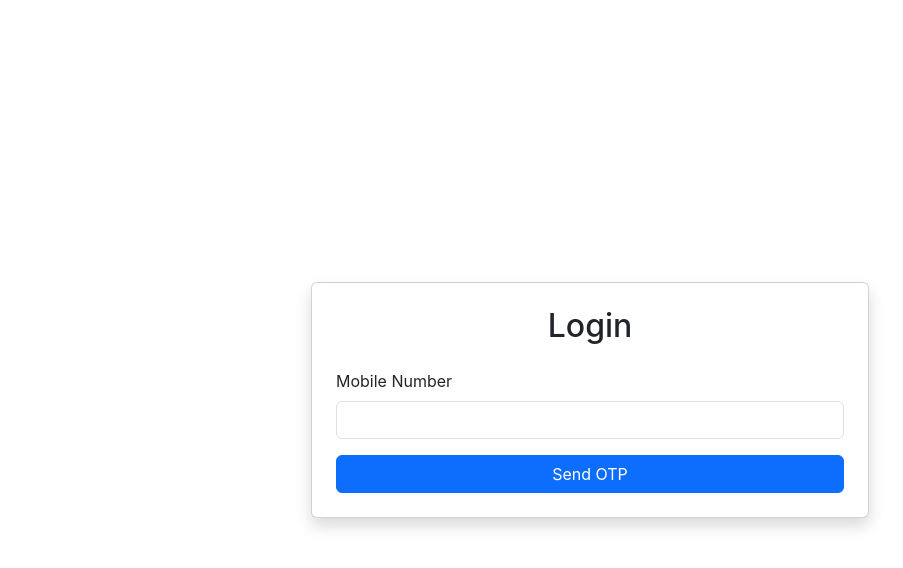
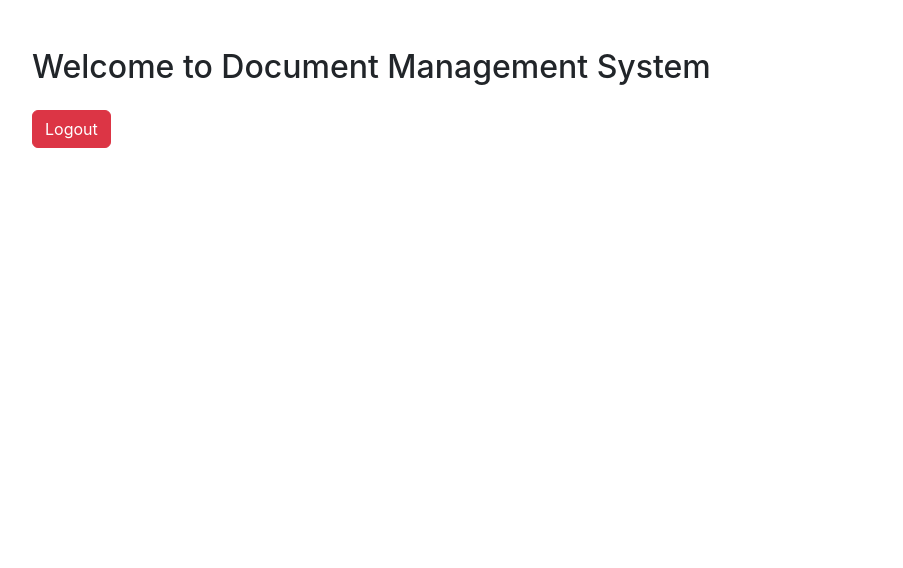
Before and after one commit to shamian84/dms, a React (Create React App) app: page /dashboard in a window 1280 px wide. Before the commit this address led to /. Shown: the top 568 px of the page, without its empty margins (50-953 px from the left). Built offline with nearby package versions, Linux system fonts and the light colour scheme.

Commit message:
Added Dashboard page with logout functionality

```diff
--- a/src/App.js
+++ b/src/App.js
@@ -6,14 +6,14 @@ import {
   Navigate,
 } from "react-router-dom";
 import Login from "./pages/Login";
-// import Dashboard from "./pages/Dashboard";
+import Dashboard from "./pages/Dashboard";
 
 function App() {
   return (
     <Router>
       <Routes>
         <Route path="/" element={<Login />} />
-        {/* <Route path="/dashboard" element={<Dashboard />} /> */}
+        <Route path="/dashboard" element={<Dashboard />} />
         <Route path="*" element={<Navigate to="/" />} />
       </Routes>
     </Router>
--- /dev/null
+++ b/src/pages/Dashboard.jsx
@@ -0,0 +1,20 @@
+import React from "react";
+import { useNavigate } from "react-router-dom";
+
+export default function Dashboard() {
+  const navigate = useNavigate();
+
+  const handleLogout = () => {
+    localStorage.removeItem("token");
+    navigate("/");
+  };
+
+  return (
+    <div className="container mt-5">
+      <h2>Welcome to Document Management System</h2>
+      <button className="btn btn-danger mt-3" onClick={handleLogout}>
+        Logout
+      </button>
+    </div>
+  );
+}
```
